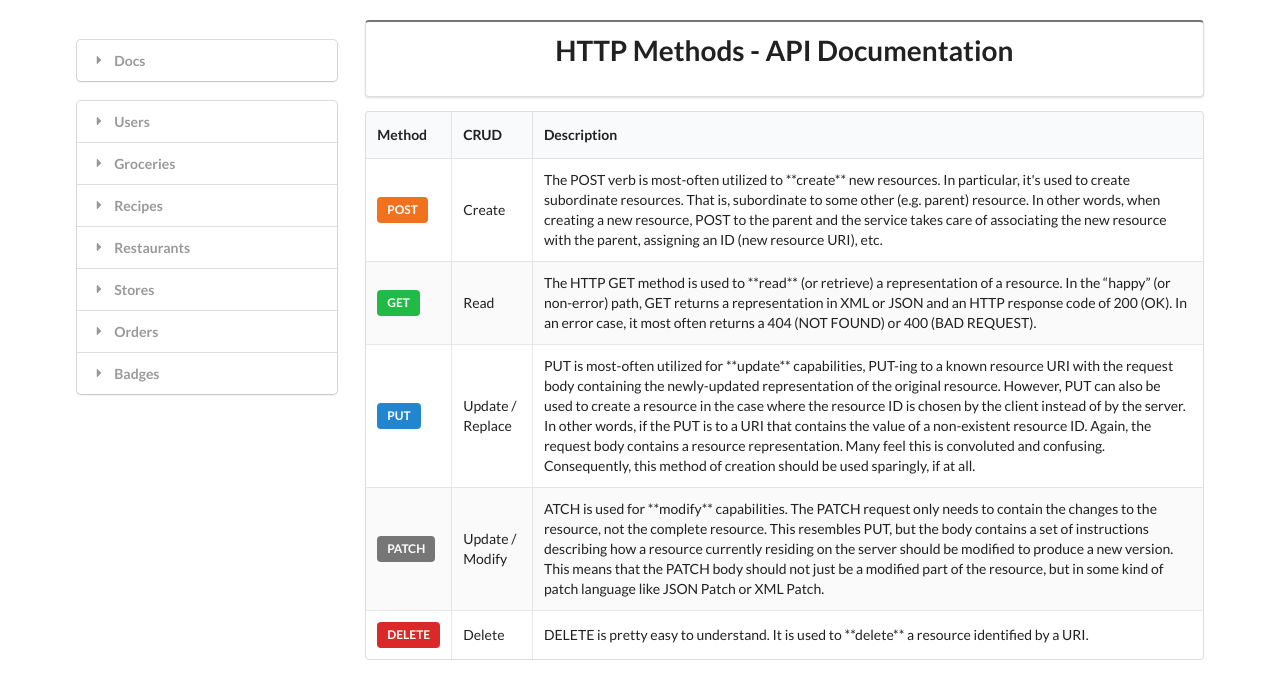
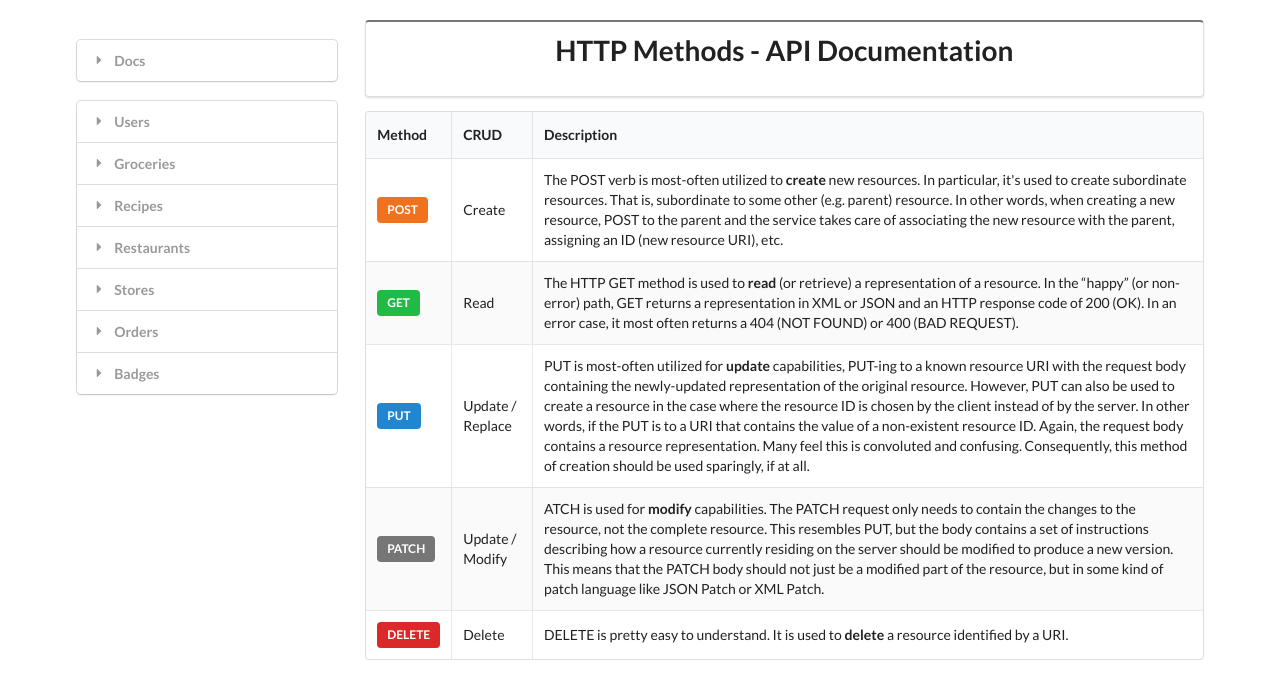
Before and after one commit to letsallchef/docs, a Jekyll site: the page built from http-methods.html, in a window 1280 px wide. Shown: the top 699 px of the page. Built offline with Jekyll 4.4.1, drawn with Linux system fonts in a browser that asks for light colours.

Commit message:
fixes markdown elements

```diff
--- a/http-methods.html
+++ b/http-methods.html
@@ -15,31 +15,31 @@ layout: api
 		<tr>
 			<td><div class="ui orange label">POST</div></td>
 			<td>Create</td>
-			<td>The POST verb is most-often utilized to **create** new resources. In particular, it's used to create subordinate resources. That is, subordinate to some other (e.g. parent) resource. In other words, when creating a new resource, POST to the parent and the service takes care of associating the new resource with the parent, assigning an ID (new resource URI), etc.</td>
+			<td>The POST verb is most-often utilized to <strong>create</strong> new resources. In particular, it's used to create subordinate resources. That is, subordinate to some other (e.g. parent) resource. In other words, when creating a new resource, POST to the parent and the service takes care of associating the new resource with the parent, assigning an ID (new resource URI), etc.</td>
 		</tr>
 
 		<tr>
 			<td><div class="ui green label">GET</div></td>
 			<td>Read</td>
-			<td>The HTTP GET method is used to **read** (or retrieve) a representation of a resource. In the “happy” (or non-error) path, GET returns a representation in XML or JSON and an HTTP response code of 200 (OK). In an error case, it most often returns a 404 (NOT FOUND) or 400 (BAD REQUEST). </td>
+			<td>The HTTP GET method is used to <strong>read</strong> (or retrieve) a representation of a resource. In the “happy” (or non-error) path, GET returns a representation in XML or JSON and an HTTP response code of 200 (OK). In an error case, it most often returns a 404 (NOT FOUND) or 400 (BAD REQUEST). </td>
 		</tr>
 
 		<tr>
 			<td><div class="ui blue label">PUT</div></td>
 			<td>Update / Replace</td>
-			<td>PUT is most-often utilized for **update** capabilities, PUT-ing to a known resource URI with the request body containing the newly-updated representation of the original resource. However, PUT can also be used to create a resource in the case where the resource ID is chosen by the client instead of by the server. In other words, if the PUT is to a URI that contains the value of a non-existent resource ID. Again, the request body contains a resource representation. Many feel this is convoluted and confusing. Consequently, this method of creation should be used sparingly, if at all.</td>
+			<td>PUT is most-often utilized for <strong>update</strong> capabilities, PUT-ing to a known resource URI with the request body containing the newly-updated representation of the original resource. However, PUT can also be used to create a resource in the case where the resource ID is chosen by the client instead of by the server. In other words, if the PUT is to a URI that contains the value of a non-existent resource ID. Again, the request body contains a resource representation. Many feel this is convoluted and confusing. Consequently, this method of creation should be used sparingly, if at all.</td>
 		</tr>
 
 		<tr>
 			<td><div class="ui grey label">PATCH</div></td>
 			<td>Update / Modify</td>
-			<td>ATCH is used for **modify** capabilities. The PATCH request only needs to contain the changes to the resource, not the complete resource. This resembles PUT, but the body contains a set of instructions describing how a resource currently residing on the server should be modified to produce a new version. This means that the PATCH body should not just be a modified part of the resource, but in some kind of patch language like JSON Patch or XML Patch.</td>
+			<td>ATCH is used for <strong>modify</strong> capabilities. The PATCH request only needs to contain the changes to the resource, not the complete resource. This resembles PUT, but the body contains a set of instructions describing how a resource currently residing on the server should be modified to produce a new version. This means that the PATCH body should not just be a modified part of the resource, but in some kind of patch language like JSON Patch or XML Patch.</td>
 		</tr>
 
 		<tr>
 			<td><div class="ui red label">DELETE</div></td>
 			<td>Delete</td>
-			<td>DELETE is pretty easy to understand. It is used to **delete** a resource identified by a URI.</td>
+			<td>DELETE is pretty easy to understand. It is used to <strong>delete</strong> a resource identified by a URI.</td>
 		</tr>
 	</tbody>
 </table>
```
